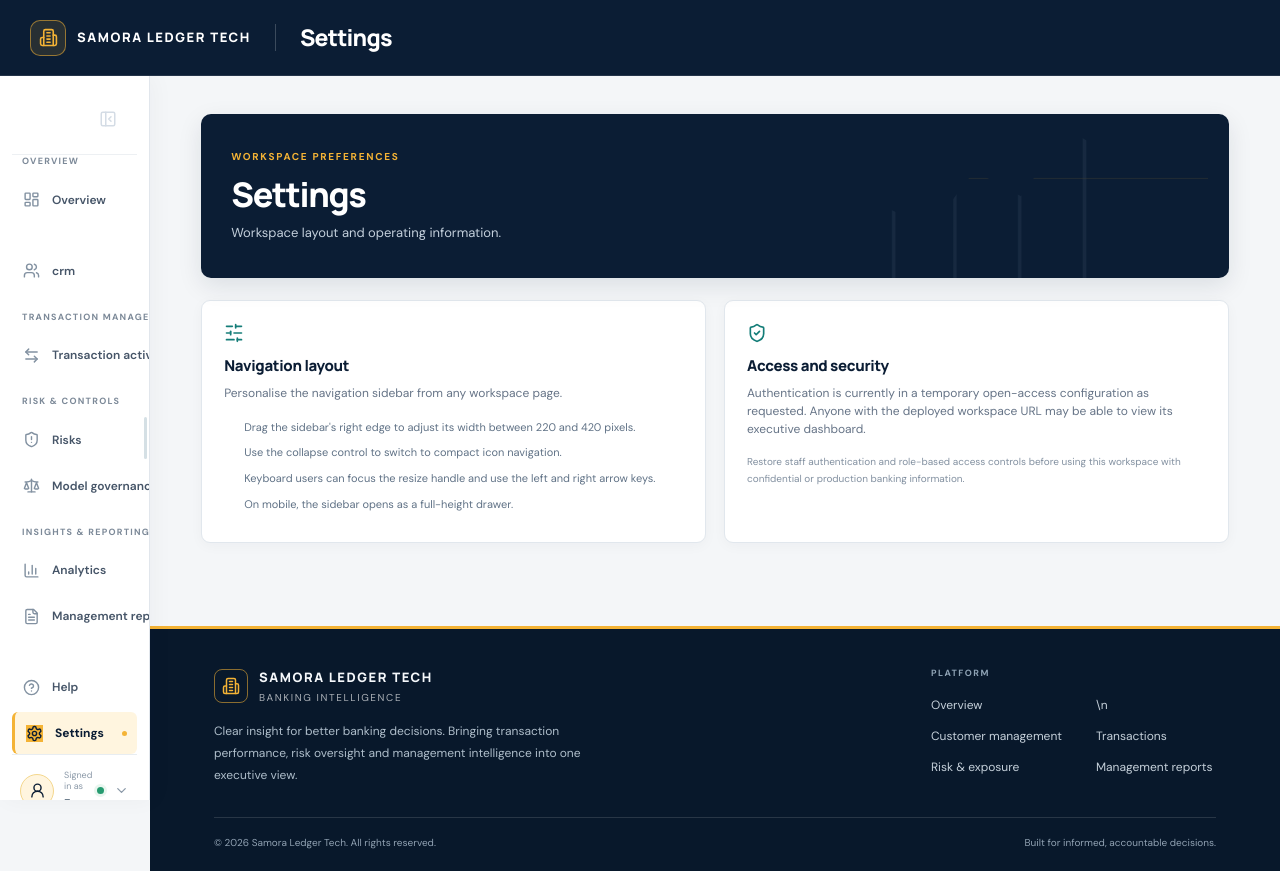
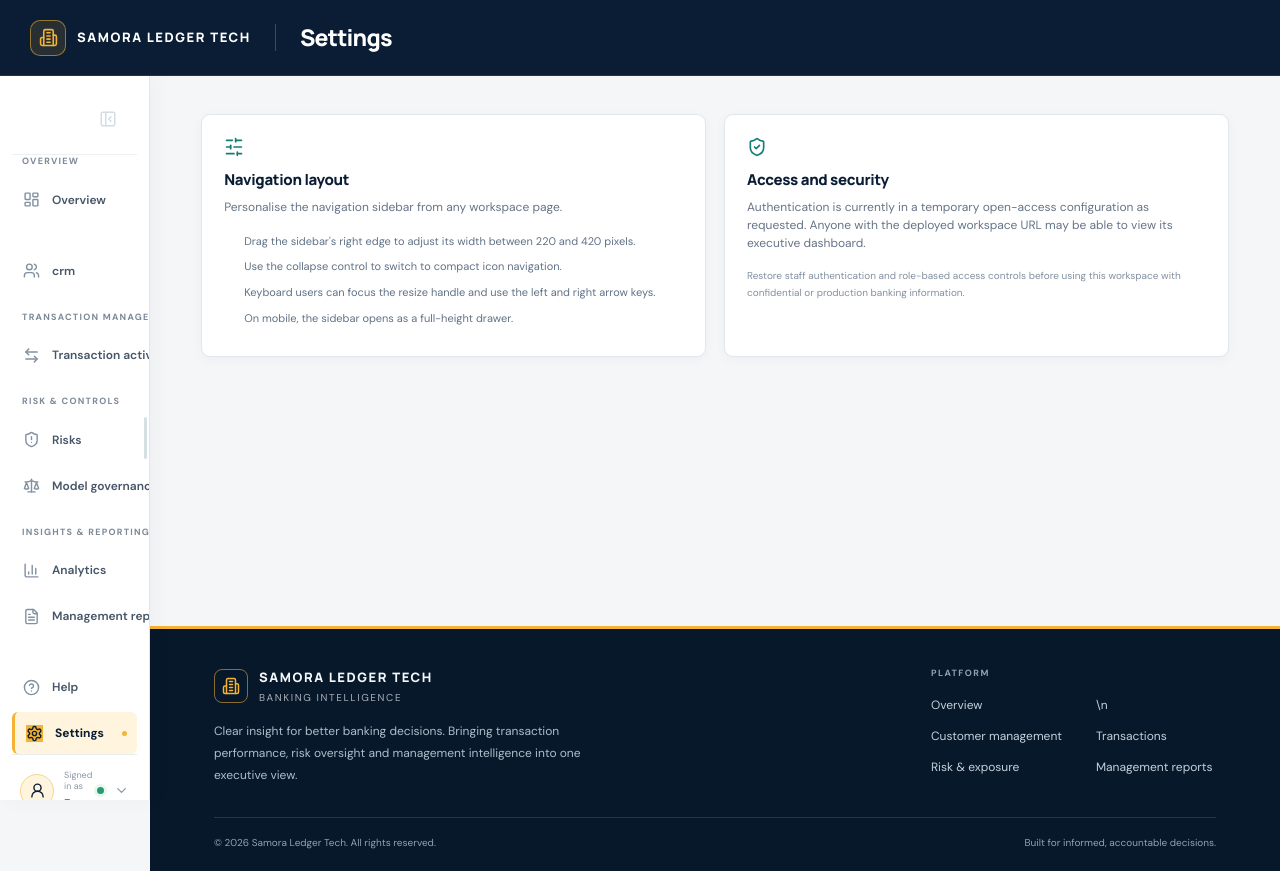
Before and after one commit to tjm650/Samora-Ledger-Tech, a Next.js app in the folder frontend/: page /settings in a window 1280 px wide. Built offline with nearby package versions, Linux system fonts and the light colour scheme.

Commit message:
Move page heading into shared site header

```diff
--- a/frontend/app/settings/page.tsx
+++ b/frontend/app/settings/page.tsx
@@ -1,6 +1,6 @@
 import {SlidersHorizontal,PanelLeft,ShieldCheck} from "lucide-react";
 export default function SettingsPage(){return <>
- <div className="page-heading"><div><p className="eyebrow">Workspace preferences</p><h1 className="page-title">Settings</h1><p className="page-subtitle">Workspace layout and operating information.</p></div></div>
+
  <div className="governance-grid">
   <section className="panel"><SlidersHorizontal size={20} color="#147d78"/><h2 className="panel-title" style={{marginTop:12}}>Navigation layout</h2><p className="panel-caption">Personalise the navigation sidebar from any workspace page.</p><ul className="business-list"><li>Drag the sidebar's right edge to adjust its width between 220 and 420 pixels.</li><li>Use the collapse control to switch to compact icon navigation.</li><li>Keyboard users can focus the resize handle and use the left and right arrow keys.</li><li>On mobile, the sidebar opens as a full-height drawer.</li></ul></section>
   <section className="panel"><ShieldCheck size={20} color="#147d78"/><h2 className="panel-title" style={{marginTop:12}}>Access and security</h2><p className="panel-caption">Authentication is currently in a temporary open-access configuration as requested. Anyone with the deployed workspace URL may be able to view its executive dashboard.</p><p className="governance-footnote">Restore staff authentication and role-based access controls before using this workspace with confidential or production banking information.</p></section>
```
